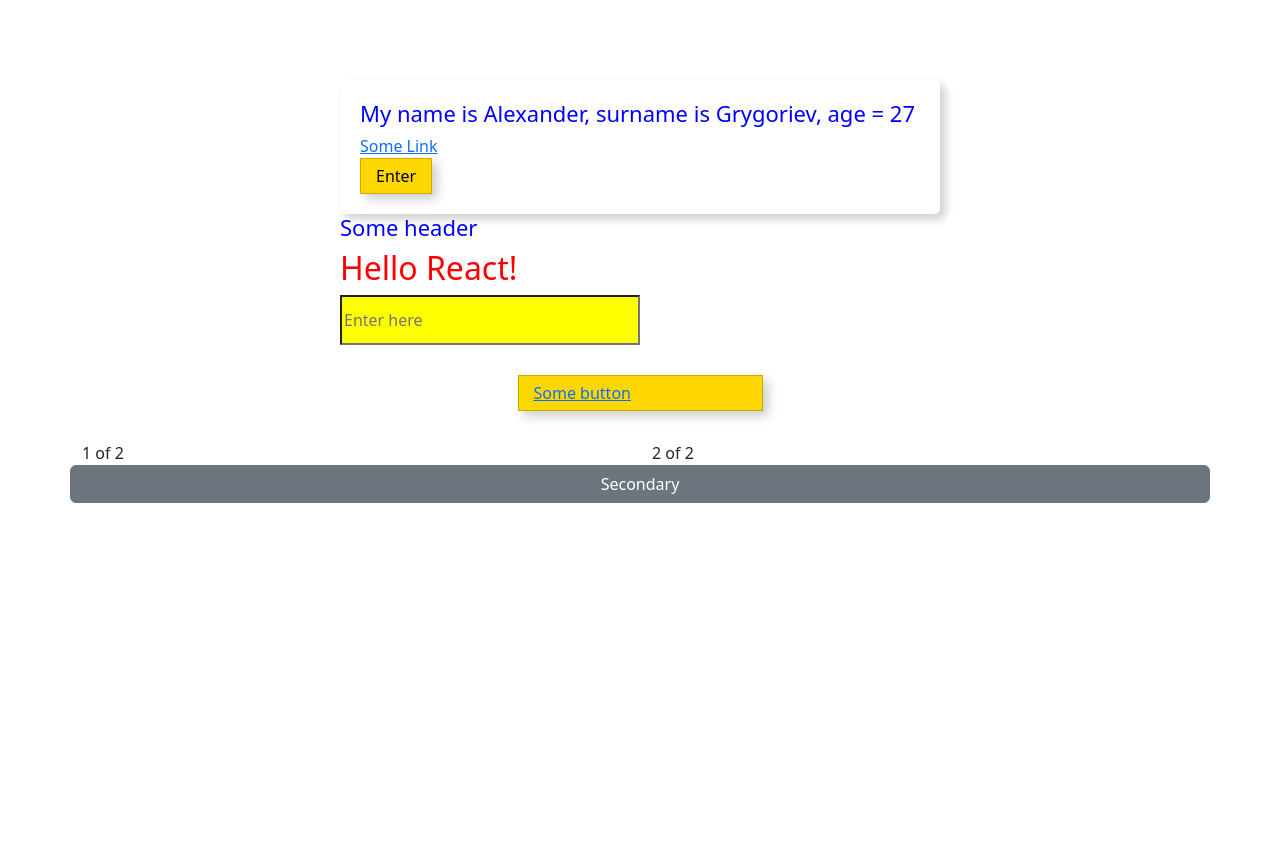
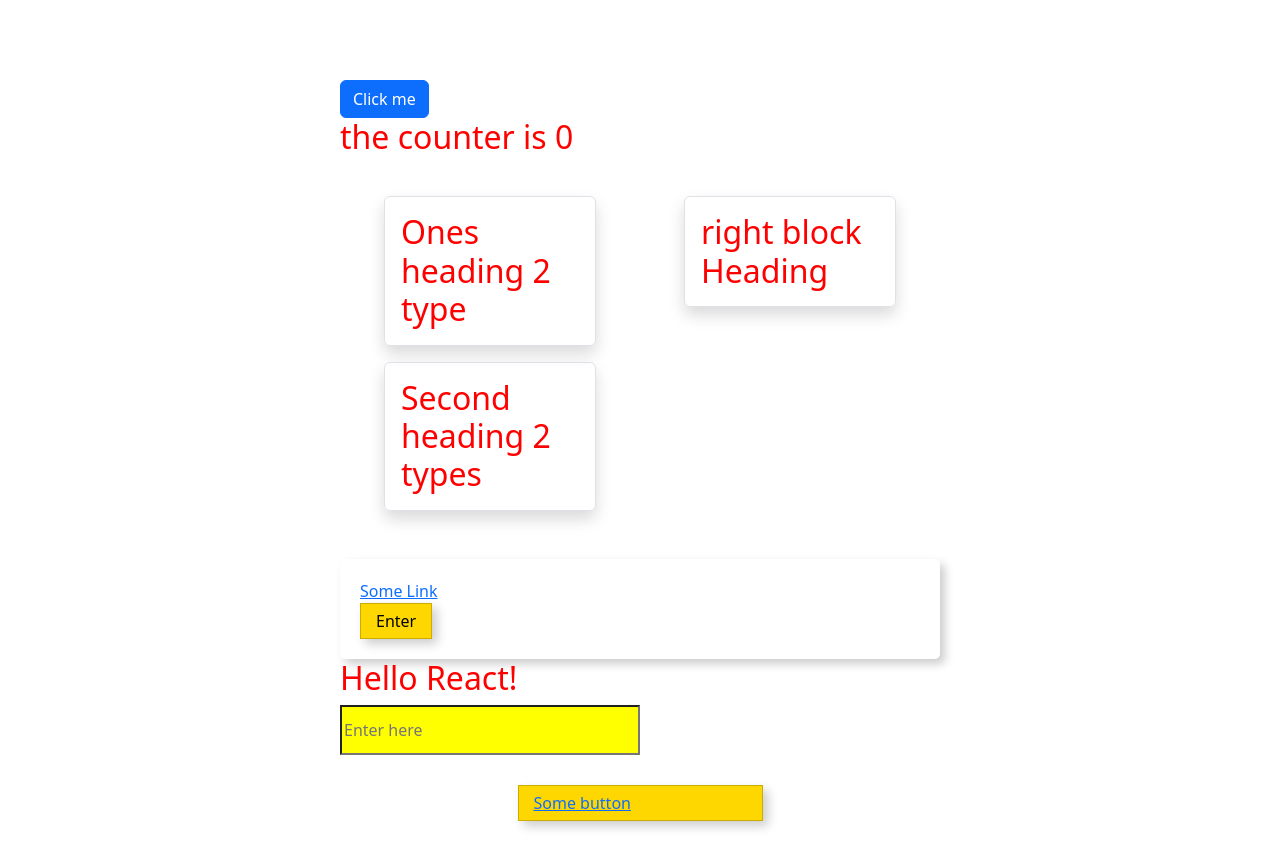
Before and after one commit to murziksasha/reactLearn, a React (Create React App) app in the folder my-app/: page / in a window 1280 px wide. Before the commit the page ends 800 px from the top, so only its background shows below. Built offline with nearby package versions, Linux system fonts and the light colour scheme.

Commit message:
render props pattern

```diff
--- a/my-app/src/App.css
+++ b/my-app/src/App.css
@@ -1,3 +1,4 @@
+
 .App {
   text-align: center;
 }
--- a/my-app/src/App.js
+++ b/my-app/src/App.js
@@ -1,7 +1,14 @@
 
-import {Component} from 'react';
+import React, {Component} from 'react';
 import styled from 'styled-components';
+
+
 import './App.css';
+import BootstrapTest from './bootstrapTest';
+import 'bootstrap/dist/css/bootstrap.min.css';
+
+
+
 
 
 const Header = () => {
@@ -35,10 +42,6 @@ const EmpItem = styled.div`
   box-shadow: 5px 5px 10px rgba(0,0,0, .2);
 `;
 
-const Header2 = styled.h2`
-  font-size: 22px;
-  color: blue;
-`;
 
 export const Button = styled.button`
   display: block;
@@ -66,12 +69,10 @@ class WhoAmI extends Component {
     return (
       <>
       <EmpItem>
-        <Header2>My name is {name}, surname is {surname}, age = {this.state.years}</Header2>
         <a href={link}>Some Link</a>
         <Button onClick={this.nextYear}>{'Enter'}</Button>
       </EmpItem>
 
-      <Header2>Some header</Header2>
       </>
 
     )
@@ -85,9 +86,75 @@ const Wrapper = styled.div`
   color: red;
 `;
 
+const DynamicGreating = (props) => {
+  return (
+    <div className={'mb-3 p-3 border-'+props.color}>
+      {
+              React.Children.map(props.children, child => {
+                return React.cloneElement(child, {className: 'shadow p-3 m-3 border rounded' })
+              })
+      }
+
+    </div>
+  )
+}
+
+const Message = (props) => {
+  return (
+    <h2>the counter is {props.counter}</h2>
+  )
+}
+
+class Counter extends Component {
+  state = {
+    counter: 0
+  }
+
+  changeCounter = () => {
+    this.setState(({counter}) => ({
+      counter: counter +1
+    }))
+  }
+
+  render() {
+    return (
+      <>
+        <button
+          className={'btn btn-primary'}
+          onClick={this.changeCounter}>
+          Click me
+        </button>
+        {this.props.render(this.state.counter)}
+      </>
+    )
+  }
+}
+
 function App() {
   return (
     <Wrapper>
+
+      <Counter render = {counter => (
+        <Message counter = {counter}/>
+      )}/>
+
+
+
+      <BootstrapTest
+
+        left = {
+          <DynamicGreating color={'primary'}>
+              <h2>Ones heading 2 type</h2>
+              <h2>Second heading 2 types</h2>
+          </DynamicGreating>
+        }
+        right = {
+            <DynamicGreating color={'primary'}>
+                  <h2>right block Heading</h2>
+            </DynamicGreating>
+        }
+      />
+
       <WhoAmI name="Alexander" surname="Grygoriev" link="google.com"/>
       <Header/>
       <Field/>
--- a/my-app/src/bootstrapTest.js
+++ b/my-app/src/bootstrapTest.js
@@ -1,12 +1,15 @@
-import {Container, Row, Col, Button} from 'react-bootstrap';
+import {Container, Row, Col} from 'react-bootstrap';
 
-const BootstrapTest = () => {
+const BootstrapTest = (props) => {
   return (
     <Container>
       <Row>
-        <Col>1 of 2</Col>
-        <Col>2 of 2</Col>
-        <Button variant="secondary">Secondary</Button>{' '}
+        <Col>
+          {props.left}
+        </Col>
+        <Col>
+          {props.right}
+        </Col>
       </Row>
     </Container>
   )
--- a/my-app/src/index.js
+++ b/my-app/src/index.js
@@ -4,13 +4,10 @@ import ReactDOM from 'react-dom';
 import styled from 'styled-components';
 
 import './index.css';
-import 'bootstrap/dist/css/bootstrap.min.css';
 
 
 import App from './App';
 import {Button} from './App';
-
-import BootstrapTest from './bootstrapTest';
 
 const BigButton = styled(Button)`
   margin: 30px auto;
@@ -21,7 +18,6 @@ ReactDOM.render(
   <StrictMode>
     <App/>
     <BigButton as="a">Some button</BigButton>
-    <BootstrapTest/>
   </StrictMode>,
   document.querySelector('#root')
   );
```
